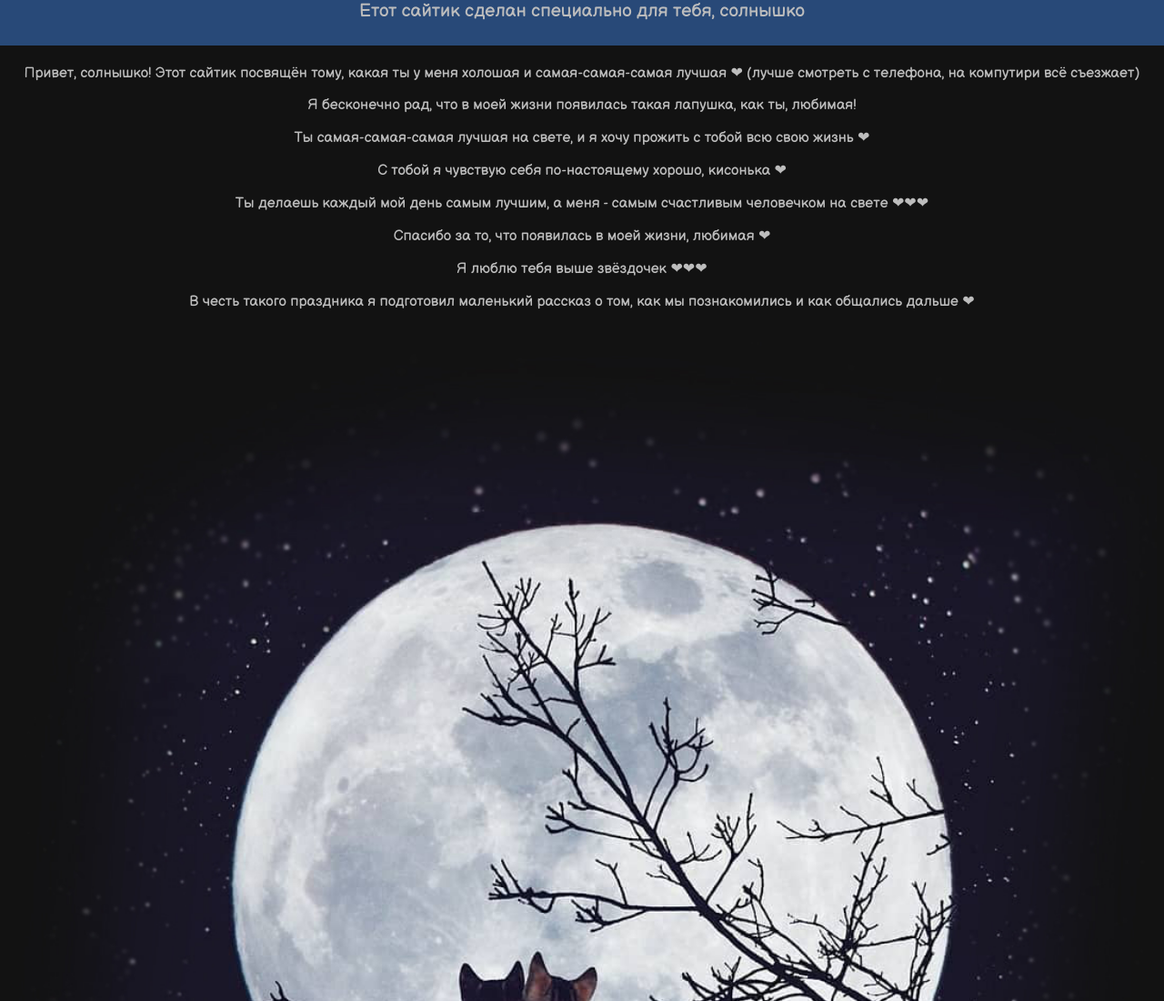
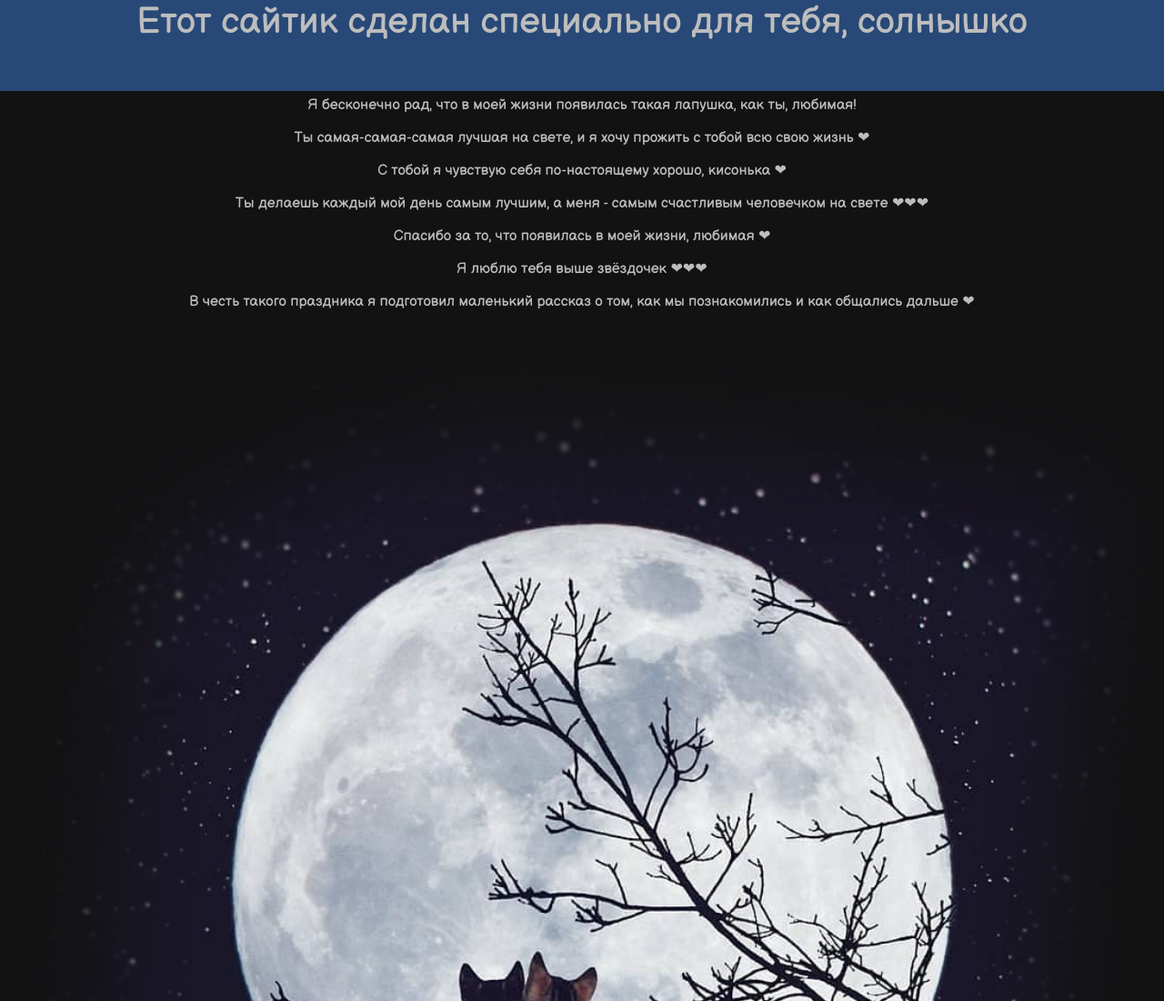
Before and after one commit to flexhacker/flexhacker.github.io, a plain HTML site: page index.html in a window 1280 px wide. Shown: the top 1100 px of the page at 91% size. Drawn offline with Linux system fonts and the light colour scheme.

Commit message:
done1 ahah

```diff
--- a/style.css
+++ b/style.css
@@ -6,7 +6,7 @@
 }
 .header {
     background-color: #284978;
-    height: 50px;
+    height: 100px;
     position: fixed;
     top: 0;
     left: 0;
@@ -14,7 +14,7 @@
     width: 100%;
     text-align: center;
     margin-bottom: 5%;
-    font-size: 20px;
+    font-size: 40px;
 }
 .header p{
     background-color: #284978;
```
